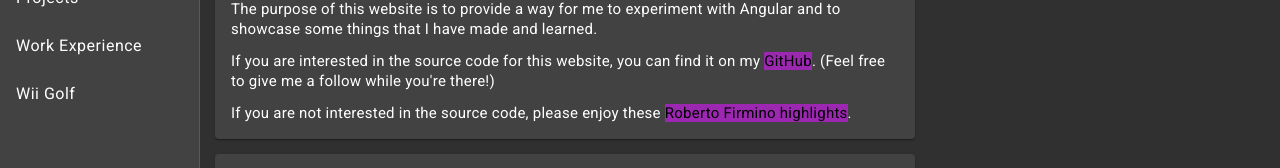
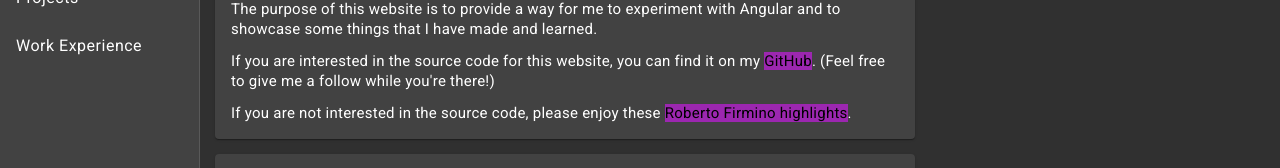
Before and after one commit to nicholasmountain11/nickmountain, an Angular app in the folder nick-app/: page / in a window 1280 px wide. Shown: the part 138-306 px from the top of the page. Built offline with nearby package versions, Linux system fonts and the light colour scheme.

Commit message:
build for pages

```diff
--- a/nick-app/src/app/app-routing.module.ts
+++ b/nick-app/src/app/app-routing.module.ts
@@ -12,7 +12,7 @@ const routes: Routes = [
   { path: 'about-me', component: AboutMeComponent },
   { path: 'projects', component: ProjectsComponent },
   { path: 'work-experience', component: WorkExperienceComponent },
-  { path: 'wii-golf', component: WiiGolfComponent }
+  // { path: 'wii-golf', component: WiiGolfComponent }
 ];
 
 @NgModule({
--- a/nick-app/src/app/app.component.html
+++ b/nick-app/src/app/app.component.html
@@ -1,9 +1,5 @@
 <mat-sidenav-container>
-    <mat-sidenav
-        #sidenav
-
-        mode="side"
-        opened="true">
+    <mat-sidenav #sidenav mode="side" opened="true">
         <mat-nav-list>
             <a mat-list-item routerLink="" class="home-button">
                 <img src="assets/nick-logo.png" alt="Nick Logo" class="logo">
@@ -11,7 +7,7 @@
             <a mat-list-item routerLink="/about-me">About Me</a>
             <a mat-list-item routerLink="/projects">Projects</a>
             <a mat-list-item routerLink="/work-experience">Work Experience</a>
-            <a mat-list-item routerLink="/wii-golf">Wii Golf</a>
+            <!-- <a mat-list-item routerLink="/wii-golf">Wii Golf</a> -->
         </mat-nav-list>
     </mat-sidenav>
     <mat-sidenav-content>
```
